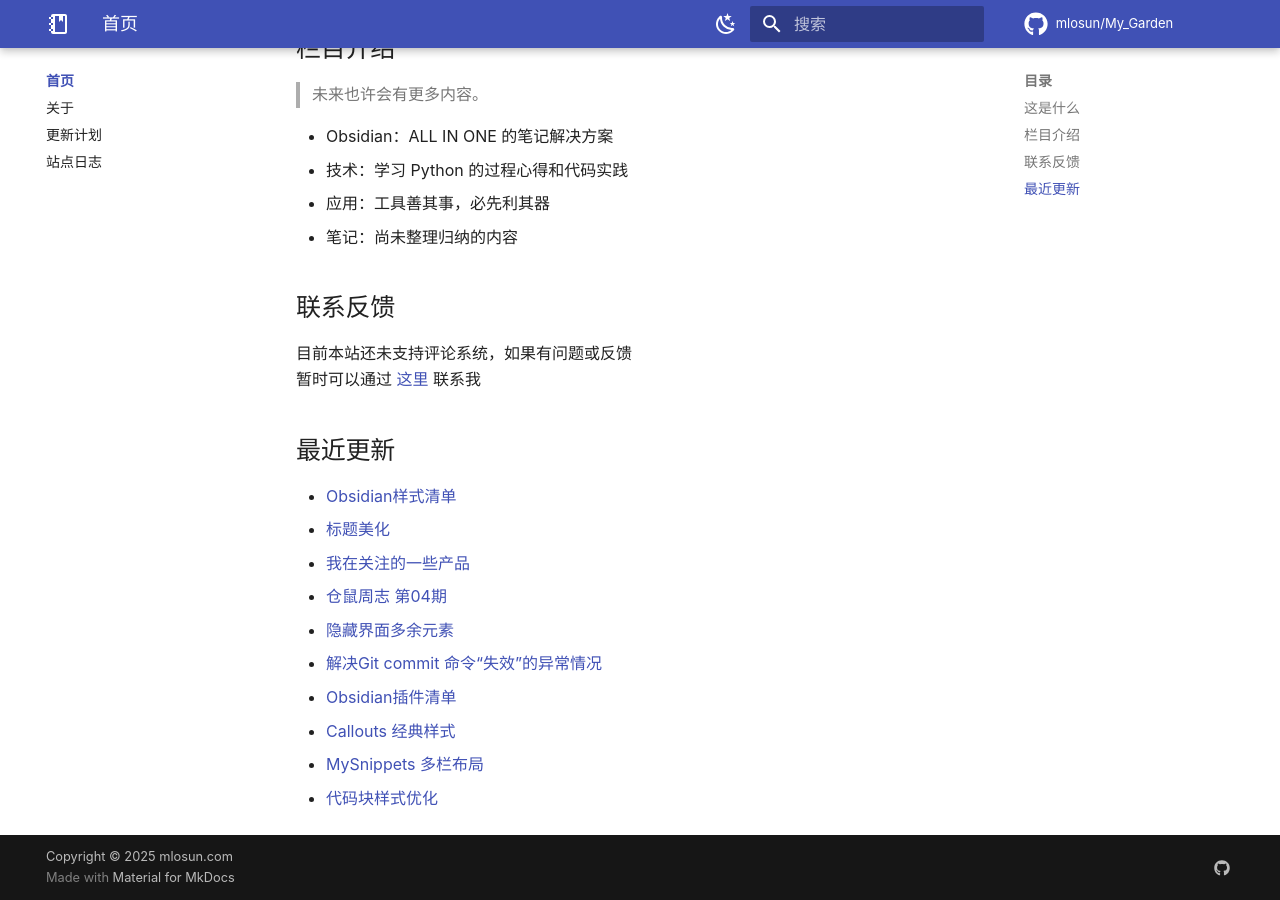
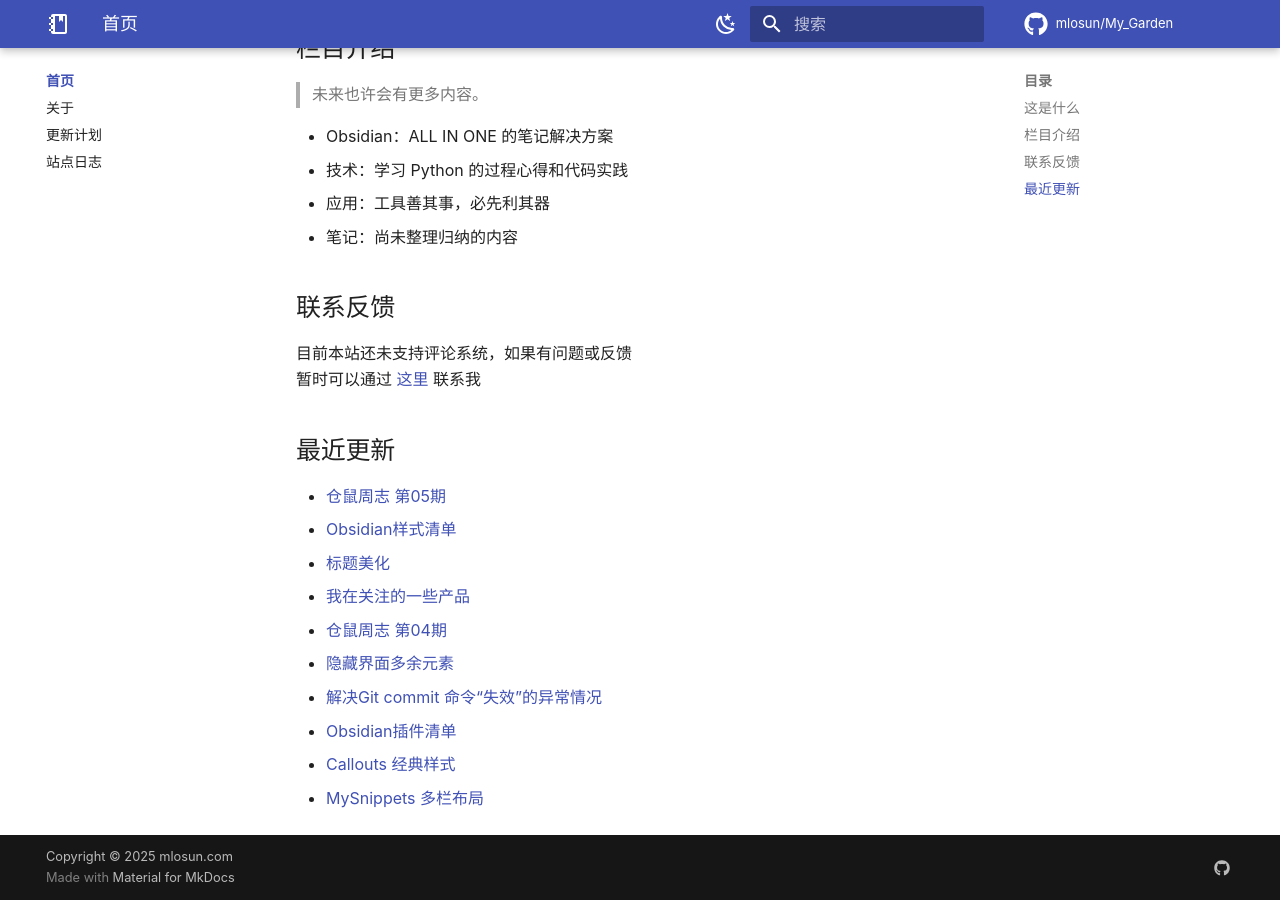
Before and after one commit to mlosun/My_Garden, an MkDocs documentation site: the page built from docs/index.md, in a window 1280 px wide and 900 px high, scrolled down 580 px. Built offline with MkDocs 1.6.1 and Material for MkDocs 9.7.7, drawn with Linux system fonts in a browser that asks for light colours; comment, search, counter and statistics services are not loaded.

Commit message:
PUSH NOTE : index.md

```diff
--- a/docs/index.md
+++ b/docs/index.md
@@ -33,6 +33,7 @@
 
 ## 最近更新
 
+- [仓鼠周志 第05期](./weekly/%E4%BB%93%E9%BC%A0%E5%91%A8%E5%BF%97%20%E7%AC%AC05%E6%9C%9F.md)
 - [Obsidian样式清单](./obsidian/Obsidian%E6%A0%B7%E5%BC%8F%E6%B8%85%E5%8D%95.md)
 - [标题美化](./obsidian/snippets/%E6%A0%87%E9%A2%98%E7%BE%8E%E5%8C%96.md)
 - [我在关注的一些产品](./notes/%E6%88%91%E5%9C%A8%E5%85%B3%E6%B3%A8%E7%9A%84%E4%B8%80%E4%BA%9B%E4%BA%A7%E5%93%81.md)
@@ -42,4 +43,3 @@
 - [Obsidian插件清单](./obsidian/Obsidian%E6%8F%92%E4%BB%B6%E6%B8%85%E5%8D%95.md)
 - [Callouts 经典样式](./obsidian/snippets/Callouts%20%E7%BB%8F%E5%85%B8%E6%A0%B7%E5%BC%8F.md)
 - [MySnippets 多栏布局](./obsidian/snippets/MySnippets%20%E5%A4%9A%E6%A0%8F%E5%B8%83%E5%B1%80.md)
-- [代码块样式优化](./obsidian/snippets/%E4%BB%A3%E7%A0%81%E5%9D%97%E6%A0%B7%E5%BC%8F%E4%BC%98%E5%8C%96.md)
```
